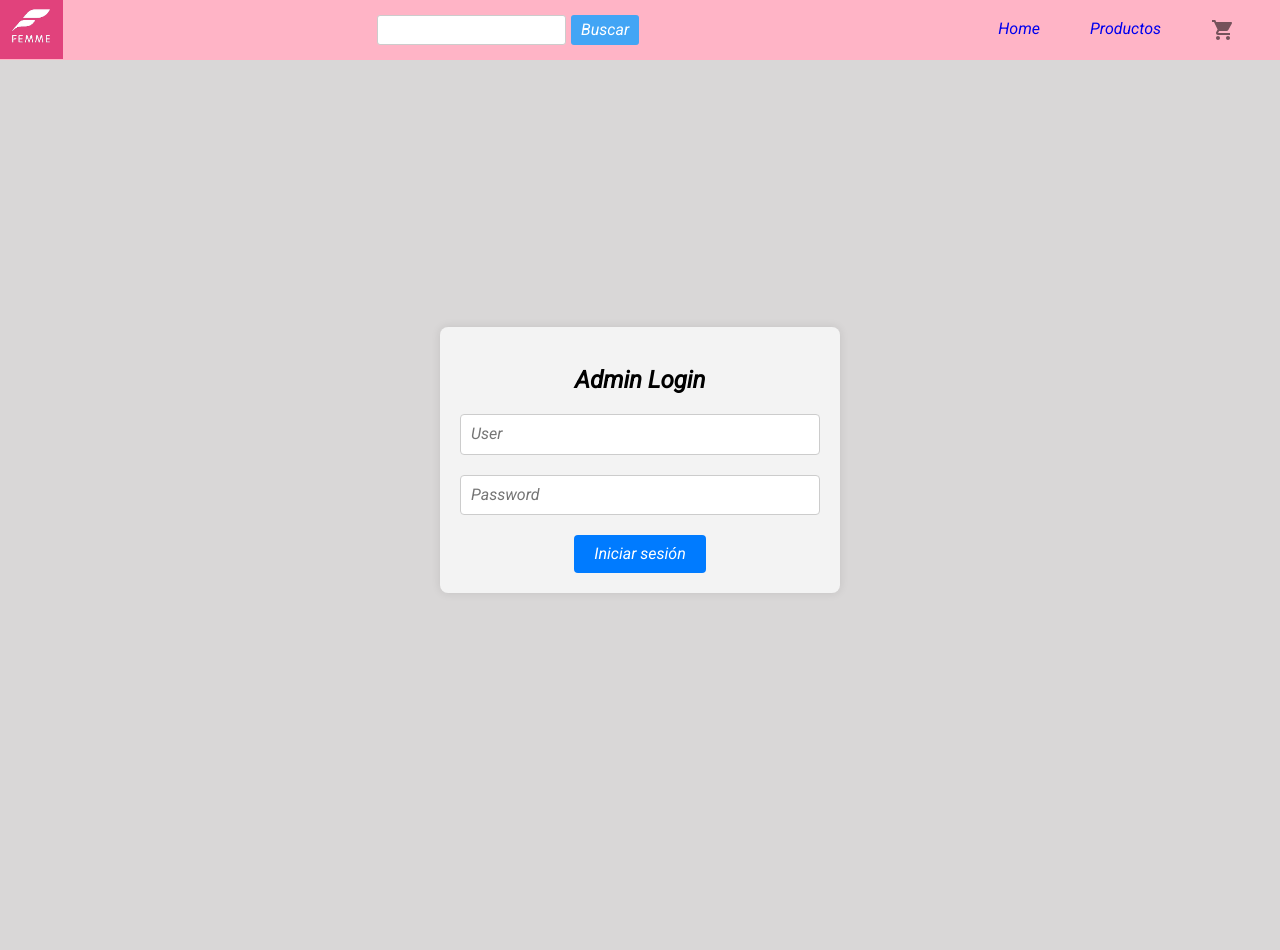
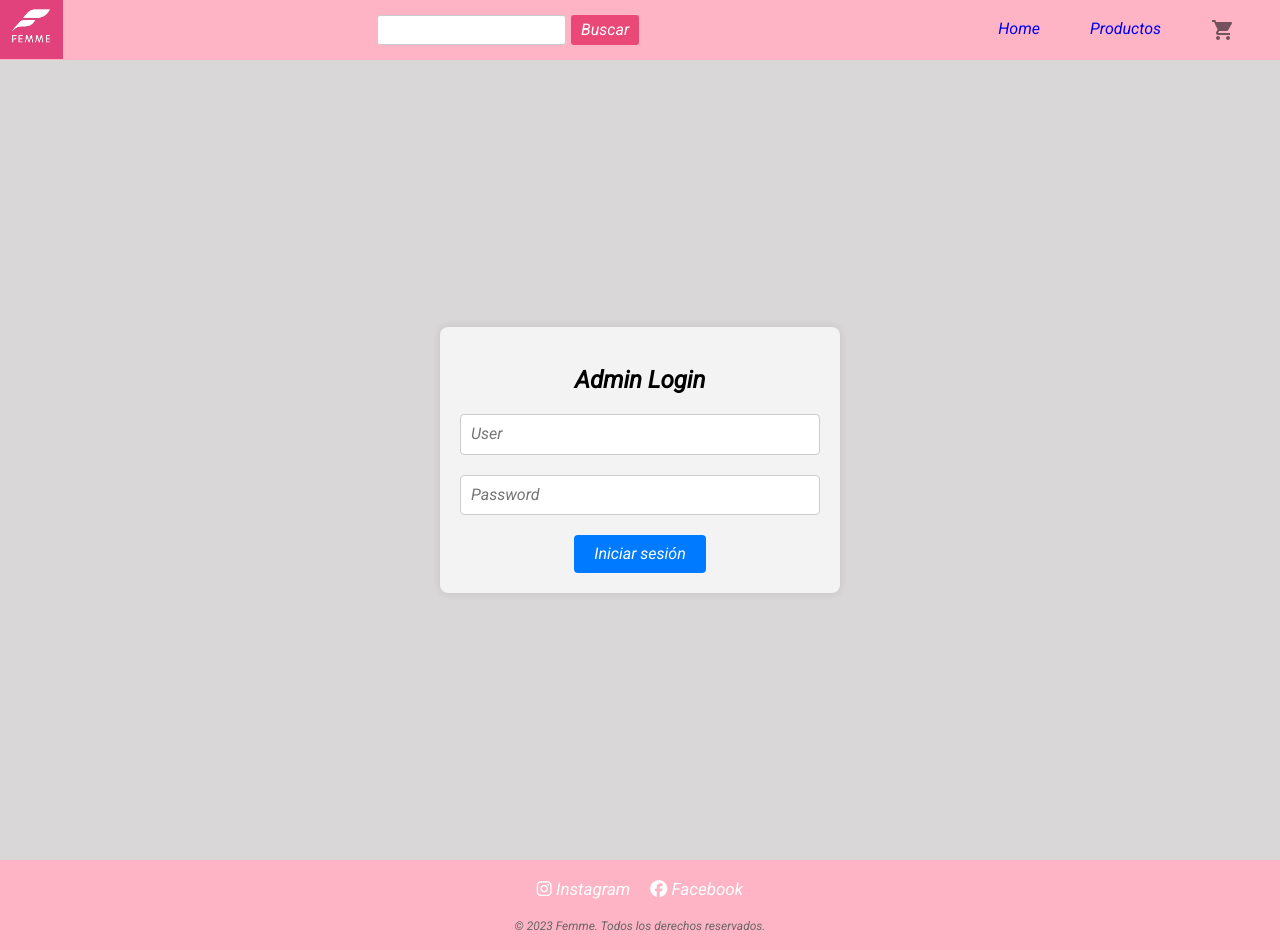
Before and after one commit to franpfeiffer/femme, a React (Vite) app: page /Admin in a window 1280 px wide. Shown: the top 950 px of the page. Before the commit the page ends 860 px from the top, so only its background shows below. Built offline with nearby package versions, Linux system fonts and the light colour scheme; no server answers.

Commit message:
Styled the index, the navbar, and the footer

```diff
--- a/src/App.jsx
+++ b/src/App.jsx
@@ -54,7 +54,7 @@ function App() {
             <Route path='/*' element={<Navigate to='/' />} />
           </Routes>
 
-          {/* <Footer /> */}
+          <Footer />
         </CarritoProvider>
       </ProductosProvider>
 
--- a/src/Footer/Footer.jsx
+++ b/src/Footer/Footer.jsx
@@ -1,11 +1,19 @@
-export const Footer = () =>  {
+import React from 'react';
+
+export const Footer = () => {
   return (
     <footer className="footer">
-      <div>
-        {/* Iconos de redes */}
+      <div className="social-links">
+        <a href="https://www.instagram.com/femmelenceria/" target="_blank">
+          <i className="fa-brands fa-instagram"></i> Instagram
+        </a>
+
+        <a href="https://www.facebook.com/Femmeventaonline" target="_blank">
+          <i className="fa-brands fa-facebook"></i> Facebook
+        </a>
       </div>
-      <div>
-        <p>Footer</p>
+      <div className="footer-content">
+        <p>&copy; {new Date().getFullYear()} Femme. Todos los derechos reservados.</p>
       </div>
     </footer>
   );
--- a/src/Index/index.jsx
+++ b/src/Index/index.jsx
@@ -10,6 +10,7 @@ export const Index = () => {
   const [productosDestacados, setProductosDestacados] = useState([]);
   const [productosOferta, setProductosOferta] = useState([]);
   const [productosUltimos, setProductosUltimos] = useState([]);
+
   useEffect(() => {
     const ultimosProductos = async () => {
       try {
@@ -34,11 +35,10 @@ export const Index = () => {
     ultimosProductos()
   }, [])
 
-
-
   const handleAgregar = (compra) => {
     agregarCompra(compra)
   }
+
   const handleQuitar = (id) => {
     eliminarCompra(id)
   }
@@ -48,9 +48,10 @@ export const Index = () => {
       <div className="banner">
         <p>Banner</p>
       </div>
+
       <h3 className="tituloProductos">Productos Destacados</h3>
       <div className="productos">
-        {productosDestacados.map((producto, index) => (
+        {productosDestacados.slice(0, 3).map((producto, index) => (
           <Card
             key={producto.id}
             verMas={producto.id}
@@ -65,9 +66,10 @@ export const Index = () => {
           />
         ))}
       </div>
+
       <h3 className="tituloProductos">OFERTAS</h3>
       <div className="productos">
-        {productosOferta.map((producto, index) => (
+        {productosOferta.slice(0, 3).map((producto, index) => (
           <Card
             key={producto.id}
             verMas={producto.id}
@@ -82,9 +84,10 @@ export const Index = () => {
           />
         ))}
       </div>
+
       <h3 className="tituloProductos">NUEVOS INGRESOS</h3>
       <div className="productos">
-        {productosUltimos.map((producto, index) => (
+        {productosUltimos.slice(0, 3).map((producto, index) => (
           <Card
             key={producto.id}
             verMas={producto.id}
@@ -99,7 +102,9 @@ export const Index = () => {
           />
         ))}
       </div>
+
       <div className="line"></div>
+
       <div className="dataContainer">
         <div className="data">
           <i className="fa-solid fa-truck"></i>
--- a/src/NavBar/Navbar.jsx
+++ b/src/NavBar/Navbar.jsx
@@ -5,6 +5,8 @@ import { useContext,useState } from "react";
 import { CarritoContext } from "../context/CarritoContext";
 import useAuthorization from "../Admin/HooksAdmin/useAuthorization";
 import { SearchComponent } from "../SearchFetch/SearchComponent";
+
+
 
 export const Navbar = () => {
   const accesoPermitido = useAuthorization();
--- a/src/SearchFetch/SearchPage.jsx
+++ b/src/SearchFetch/SearchPage.jsx
@@ -13,10 +13,12 @@ export const SearchPage = () => {
   const handleQuitar = (id) => {
     eliminarCompra(id)
   }
+
   return (
     <div>
-      <h2>Resultados de la búsqueda:</h2>
-      <ul>
+      <h2 className="search-title">Resultados de la búsqueda: </h2>
+      <div className="search-page">
+      <ul className='cards-busqueda'>
         {resultados.map((resultado) => (
           <Card
             key={resultado.id}
@@ -24,11 +26,14 @@ export const SearchPage = () => {
             nombre={resultado.nombre}
             descripcion={resultado.descripcion}
             precio={resultado.precio}
+            botonEliminar={resultado.id}
+            botonEditar={resultado.id}
             handleAgregar={() => handleAgregar(resultado)}
             handleQuitar={() => handleQuitar(resultado.id)}
           />
         ))}
       </ul>
+      </div>
     </div>
   );
 }
--- a/src/card.css
+++ b/src/card.css
@@ -3,6 +3,7 @@
 .tarjeta {
   width: 300px;
   border: 1px solid #ddd;
+  border-radius: 6px;
   padding: 16px;
   margin: 16px;
   box-shadow: 0px 2px 4px rgba(0, 0, 0, 0.1);
--- a/src/index.css
+++ b/src/index.css
@@ -78,7 +78,7 @@ body {
 
 	.nav__search {
 		display: inline-flex;
-	vertical-align: middle; /* Alinea verticalmente en el centro si es necesario */
+		vertical-align: middle;
 	}
 
 	.form-busqueda{
@@ -87,16 +87,21 @@ body {
 
 	.search-button {
 		display: inline-block;
-	margin-left: 5px; /* Agrega margen izquierdo para separar el botón del campo de búsqueda */
-	background-color: #42A5F5;
+		margin-left: 5px;
+		background-color: #ea4876;
 		color: #fff;
 		border: none;
 		border-radius: 3px;
 		padding: 5px 10px;
 		cursor: pointer;
-	vertical-align: middle; /* Añade esta línea */
+		vertical-align: middle;
 		height: 30px;
 		margin: 0;
+	}
+
+	.search-button:hover {
+		background-color: #8c1313;
+		transition: 0.2s;
 	}
 
 
@@ -105,7 +110,7 @@ body {
 		border: 1px solid #ccc;
 		border-radius: 3px;
 		margin-right: 5px;
-	vertical-align: middle; /* Añade esta línea */
+		vertical-align: middle;
 	}
 
 
@@ -132,9 +137,11 @@ body {
 	.productos {
 		display: grid;
 		grid-template-columns: repeat(3, 1fr);
-	gap: 20px;
+		gap: 120px;
 		padding-bottom: 70px;
 		text-align: center;
+		max-width: fit-content;
+		margin: 0 auto;
 	}
 
 	.line{
@@ -148,7 +155,7 @@ body {
 	.dataContainer {
 		display: grid;
 		grid-template-columns: repeat(3, 1fr);
-	margin: 100px 0 250px 0;
+		margin: 100px 0 100px 0;
 		text-align: center;
 		font-size: 12px;
 	}
@@ -178,10 +185,29 @@ body {
 	/* Footer */
 
 	.footer {
-	background-color: #ff84e6;
-	display: grid;
-	justify-content: center;
-	height: 17vh;
+		background-color: #ffb4c6;
+		padding: 20px;
+		text-align: center;
+	}
+
+	.social-links {
+		margin-bottom: 20px;
+	}
+
+	.social-links a {
+		text-decoration: none;
+		color: #fff;
+		margin: 0 10px;
+		font-size: 17px;
+	}
+
+	.footer-content {
+		font-size: 12px;
+	}
+
+	.footer-content p {
+		margin: 0;
+		color: #666;
 	}
 
 
@@ -507,3 +533,74 @@ body {
 	.login-button:hover {
 		background-color: #0056b3;
 	}
+
+
+	/* --------------------------- BROWSE VIEW --------------------------- */
+
+
+	/* SearchPage.css */
+
+	/* SearchPage.css */
+
+	.search-page {
+		display: flex;
+		flex-direction: column;
+		align-items: center; /* Centra horizontalmente */
+		justify-content: center; /* Centra verticalmente */
+		height: 100vh; /* Ajusta la altura de la página completa */
+		text-align: center; /* Centra el texto horizontalmente */
+	}
+
+	.search-title {
+		font-size: 24px;
+		margin-bottom: 20px;
+		margin-left: 40px;
+	}
+
+	.cards-busqueda {
+		list-style: none;
+		padding: 0;
+		display: flex;
+		flex-wrap: wrap;
+		gap: 20px;
+		justify-content: center; /* Centra los elementos hijos horizontalmente */
+	}
+
+	/* Estilos para el componente Card (ajusta según tu Card component) */
+	.card {
+		border: 1px solid #ddd;
+		padding: 10px;
+		border-radius: 5px;
+		box-shadow: 0 2px 4px rgba(0, 0, 0, 0.1);
+		width: 200px; /* Ajusta el ancho según tus necesidades */
+		text-align: center;
+		align-items: center;
+	}
+
+	.card img {
+		max-width: 100%;
+		height: auto;
+	}
+
+	.card h3 {
+		font-size: 18px;
+		margin: 10px 0;
+	}
+
+	.card p {
+		font-size: 14px;
+		color: #777;
+	}
+
+	.card button {
+		background-color: #007bff;
+		color: #fff;
+		border: none;
+		padding: 5px 10px;
+		border-radius: 3px;
+		cursor: pointer;
+	}
+
+	.card button:hover {
+		background-color: #0056b3;
+	}
```
Lines whose indentation alone changed are shown as unchanged.
